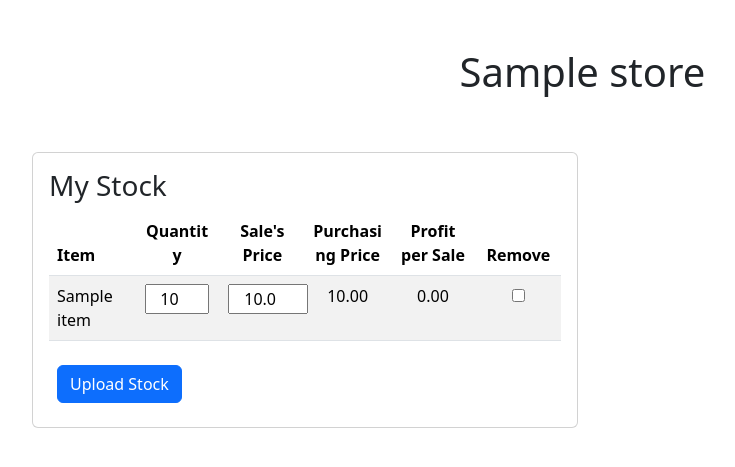
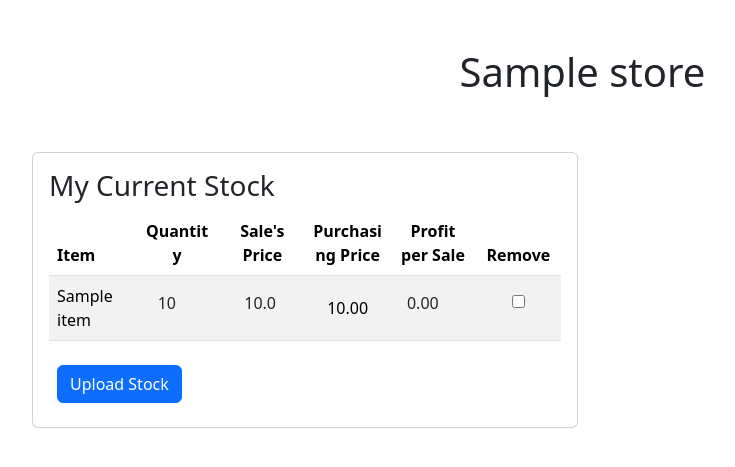
Before and after one commit to WillWootton03/Wiggle_Worm_Web, a Django app: template templates/supplier_homepage.html in a window 1280 px wide. Shown: the part 56-523 px from the top of the page, without its empty margins (50-785 px from the left). Run offline with Django 5.2, Linux system fonts and the light colour scheme; the template is opened without the code that fills it: most values are stand-ins (such as "Sample title", 1, 10 or a date in 2020).

Commit message:
Added functionality to supplier_homepage.html allowing for editing of profit margins, which change the sales price both in the table and in the db. Changed text input forms to plaintext to work better, and made cursor only show editable on cells that are editable.

```diff
--- a/templates/supplier_homepage.html
+++ b/templates/supplier_homepage.html
@@ -1,6 +1,16 @@
 {% extends 'base.html' %}
 {% block content %}
     {% csrf_token %}
+
+    <style>
+    td:not(:has(input)){
+        cursor: default;
+    }
+    th:not(:has(input)){
+        cursor: default;
+    }
+    </style>
+
     <div class="container mt-5">
         <div class="row justify-content-center">
             <div class="col-lg-3 col-md-4">
@@ -14,7 +24,7 @@
             <div class="col-lg-6">
                 <div class="card">
                     <div class="card-body">
-                        <h3 class="card-title">My Stock</h3>
+                        <h3 class="card-title">My Current Stock</h3>
                         <table class="table table-striped table-hover" style="table-layout: fixed; width: 100%">
                             <thead>
                                 <tr>
@@ -31,19 +41,21 @@
                                 <tr data-id="{{ stock_item.id }}">
                                     <td class="text-start">{{ stock_item.item.name }}</td>
                                     <td class="text-center">
-                                        <input type="number" class="quantity-input"
+                                        <input type="number" class="form-control-plaintext text-center quantity-input"
                                                value="{{ stock_item.quantity }}"
                                                 style="width: 4em; text-align: center">
                                     </td>
                                     <td class="text-center">
-                                        <input type="number" class="price-input" step="0.1"
-                                               value="{{ stock_item.price|floatformat:1 }}"
+                                        <input type="number" class="form-control-plaintext text-center price-input"
+                                               step="0.1" value="{{ stock_item.price|floatformat:1 }}"
                                                 style="width: 5em; text-align: center;">
                                     </td>
-                                    <td class="item-price" style="text-align: center">{{ stock_item.item.price|floatformat:2 }}</td>
-                                    <td class="profit-margin" style="text-align: center">0.00</td>
+                                    <td class="item-price text-center align-middle">{{ stock_item.item.price|floatformat:2 }}</td>
                                     <td class="text-center">
-                                        <input type="checkbox" name="selected_items" value="{{ stock_item.id }}" class="remove-checkbox">
+                                        <input type="number" class="form-control-plaintext text-center profit-margin" step="0.1" value="0.0" style="text-align: center; width: 4em;">
+                                    </td>
+                                    <td class="text-center">
+                                        <input type="checkbox" name="selected_items" value="{{ stock_item.id }}" class="remove-checkbox align-bottom">
                                     </td>
                                     </tr>
                             {% endfor %}
@@ -70,53 +82,11 @@
     </div>
 <script>
     document.addEventListener('DOMContentLoaded', () => {
-        // Quantity of Item
-        const quantityInputs = document.querySelectorAll('.quantity-input');
-        quantityInputs.forEach(input =>{
-            input.addEventListener('change', sendUpdate);
-        });
+        const rows = document.querySelectorAll('tbody tr');
+        const checkboxes = document.querySelectorAll('.remove-checkbox');
+        const removeBtn = document.getElementById('remove-selected');
 
-        //Price of Item
-        const priceInputs = document.querySelectorAll('.price-input');
-        priceInputs.forEach(input => {
-            input.addEventListener('change', sendUpdate);
-        });
-
-        async function sendUpdate(event){
-            const input = event.target;
-            const row = input.closest('tr');
-            const stockItemID = row.dataset.id;
-
-            //Read values from the row
-            const quantity = row.querySelector('.quantity-input').value;
-            const price = row.querySelector('.price-input').value;
-
-            try{
-                const response = await fetch('/update-stock-item/', {
-                    method: 'POST',
-                    headers: {
-                        'Content-Type': 'application/json',
-                        'X-CSRFToken': getCookie('csrftoken')
-                    },
-                    body: JSON.stringify({
-                        id: stockItemID,
-                        quantity: quantity,
-                        price: price
-                    })
-                });
-
-                const data = await response.json();
-                if (data.success) {
-                    console.log('Stock Item Updated')
-                } else {
-                    console.log('Could not update item')
-                }
-            } catch (err){
-                console.error('Error: ', err);
-            }
-        }
-    });
-
+        //CSRF helper
         function getCookie(name) {
             let cookieValue = null;
             if (document.cookie) {
@@ -132,39 +102,78 @@
         return cookieValue
     }
 
-    function updateProfitMargin(row) {
+    //Updates the profit margin based on difference between stock_item.price and item.price
+    function updateProfitMargin(row){
         const purchasePrice = parseFloat(row.querySelector('.item-price').textContent) || 0;
-        const salesPrice = parseFloat(row.querySelector('.price-input').value) || 0;
-        row.querySelector('.profit-margin').textContent = (salesPrice - purchasePrice).toFixed(2);
+        const salesPriceInput = row.querySelector('.price-input');
+        const profitMarginInput = row.querySelector('.profit-margin');
+
+        const salesPrice = parseFloat(salesPriceInput.value) || 0;
+        profitMarginInput.value = (salesPrice - purchasePrice).toFixed(2)
     }
 
-    function reloadAll() {
-        const rows = document.querySelectorAll('tbody tr');
-        rows.forEach(row => updateProfitMargin(row));
+    //Complimentary to updateProfitMargin, sets sales price = to sum of item.price and profitMargin
+    function updateSalesPrice(row) {
+            const purchasePrice = parseFloat(row.querySelector('.item-price').textContent) || 0;
+            const salesPriceInput = row.querySelector('.price-input');
+            const profitMarginInput = row.querySelector('.profit-margin');
+
+            const profitMargin = parseFloat(profitMarginInput.value) || 0;
+            salesPriceInput.value = (purchasePrice + profitMargin).toFixed(2);
+    }
+    async function sendUpdate(row){
+        const stockItemID = row.dataset.id;
+        const quantity = row.querySelector('.quantity-input').value;
+        const price = parseFloat(row.querySelector('.price-input').value) || 0;
+        const profitMargin = parseFloat(row.querySelector('.profit-margin').value) || 0;
+
+        try{
+            const response = await fetch('/update-stock-item/', {
+                method: 'POST',
+                headers: {
+                    'Content-Type': 'application/json',
+                    'X-CSRFToken': getCookie('csrftoken')
+                },
+                body: JSON.stringify({
+                    id: stockItemID,
+                    quantity: parseInt(quantity) || 0,
+                    price: price,
+                    profitMargin: profitMargin
+                })
+            });
+
+            const data = await response.json();
+            if (data.success) {
+                console.log(`Stock Item Updated`)
+            } else {
+                console.log('Could not update item')
+            }
+        } catch (err){
+            console.error('Error: ', err);
+        }
     }
 
-    document.querySelectorAll('tbody tr').forEach(row => {
-        row.querySelectorAll('input').forEach(input => {
-            input.addEventListener('input', () => updateProfitMargin(row));
-        });
+    rows.forEach(row => {
+        const quantityInput = row.querySelector('.quantity-input');
+        const priceInput = row.querySelector('.price-input');
+        const profitMarginInput = row.querySelector('.profit-margin');
+
+        //Quantity change sends simple update
+        quantityInput.addEventListener('change', () => sendUpdate(row));
+
+        //Sales Price update, calls updateProfitMargin and sends update to priceInput
+        priceInput.addEventListener('input', () => updateProfitMargin(row));
+        priceInput.addEventListener('change', () => sendUpdate(row));
+
+        //Profit Margin update, calls updateSalesPrice and send update to profitMarginInput
+        profitMarginInput.addEventListener('input', () => updateSalesPrice(row));
+        profitMarginInput.addEventListener('change', () => sendUpdate(row));
+
+        //Initialize profitMargin
         updateProfitMargin(row);
     });
 
-    document.getElementById("upload-stock-file").addEventListener("click", () => {
-       document.getElementById("stock-file-input").click();
-    });
-
-    document.getElementById("stock-file-input").addEventListener("change", (event) => {
-       document.getElementById('stock-upload-form').submit()
-    });
-
-    if (window.location.search.includes('uploaded=true')){
-        window.location.href = window.location.pathname;
-    }
-
-    const checkboxes = document.querySelectorAll('.remove-checkbox');
-    const removeBtn = document.getElementById('remove-selected');
-
+    //Remove selected items
     function toggleButton() {
         const anyChecked = Array.from(checkboxes).some(cb => cb.checked);
         removeBtn.style.display = anyChecked ? 'inline-block' : 'none';
@@ -178,7 +187,6 @@
                             .map(cb => cb.value);
 
         if (selectedIds.length === 0) return;
-
         if (!confirm('Are you sure you want to remove these selected items')) return;
 
         try{
@@ -199,8 +207,7 @@
                     const row = document.querySelector(`tr[data-id="${id}"]`);
                     if (row) row.remove();
                 });
-                toggleButton()
-                reloadAll()
+                toggleButton();
             } else {
                 alert('Could not delete items');
             }
@@ -210,9 +217,26 @@
             }
     });
 
+    //Uploading Stock Files
+   document.getElementById("upload-stock-file").addEventListener("click", () => {
+       document.getElementById("stock-file-input").click();
+    });
+
+   document.getElementById("stock-file-input").addEventListener("change", (event) => {
+       document.getElementById('stock-upload-form').submit()
+    });
+
+   //removes query param after upload
+   if (window.location.search.includes('uploaded=true')){
+        window.location.href = window.location.pathname;
+    }
+
+    });
 </script>
 
 {% endblock %}
+
+
 <!-- Potential Modal Implementation, Trying direct editing in the row
 {% for stock_item in stock_items %}
                                 <div class="modal-fade" id="modal{{ stock_item.id }}"
```
Lines whose indentation alone changed are shown as unchanged.
